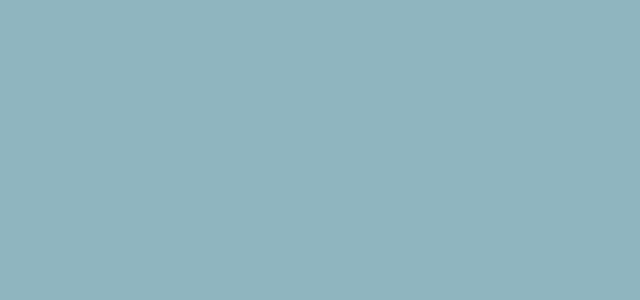
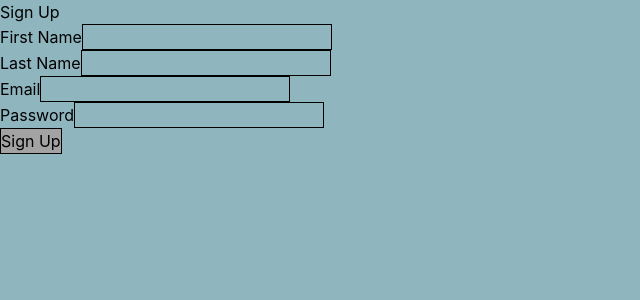
Before and after one commit to EgilVDW/pentia, a Vue app: page /signup in a window 1280 px wide. Before the commit this address had no page. Shown: the top 300 px of the page, without its empty margins (0-640 px from the left). Built offline with nearby package versions, Linux system fonts and the light colour scheme; a web font is replaced by a local one.

Commit message:
add firebase auth with signup, login and changed some functions to use auth instead of fake user

```diff
--- a/src/components/UploadImages.vue
+++ b/src/components/UploadImages.vue
@@ -1,15 +1,11 @@
 <script setup>
-import { onMounted, ref } from "vue";
+import { ref } from "vue";
 import { doc, getDoc, collection, getDocs, query, where, addDoc, serverTimestamp } from "firebase/firestore";
 import { getStorage, ref as storageRef, uploadBytes, getDownloadURL } from "firebase/storage";
-import { db } from "@/firebase";
+import { db, auth } from "@/firebase";
+import { onAuthStateChanged } from "firebase/auth";
 
-const props = defineProps({
-  user: {
-    type: String,
-    required: true
-  }
-});
+
 
 const selectedFiles = ref([]);
 const storage = getStorage();
@@ -39,6 +35,10 @@ function handleFile(event) {
 
 
 async function upload() {
+  if (!projectId.value) {
+    console.error("Project not loaded yet");
+    return;
+  }
   if (!selectedFiles.value.length) {
     console.log("No files selected");
     return;
@@ -80,18 +80,19 @@ async function upload() {
 }
 
 
-async function loadData(){
-  const userId = props.user;
+async function loadData(userId){
+  console.log(auth.currentUser);
   const userSnap = await getDoc(doc(db, "users", userId));
   if (!userSnap.exists()) return;
 
   const q = query(
     collection(db, "projects"),
-    where("customerId", "==", doc(db, "users", userId))
+    where("managerId", "==", doc(db, "users", userId))
   );
 
   const projectSnap = await getDocs(q);
   if (projectSnap.empty) return;
+
 
   const projectDoc = projectSnap.docs[0];
 
@@ -99,11 +100,15 @@ async function loadData(){
     id: projectDoc.id,
     ...projectDoc.data()
   };
-
   projectId.value = projectDoc.id;
 }
 
-onMounted(() => loadData());
+onAuthStateChanged(auth, (user) => {
+  if (!user) return;
+
+  loadData(user.uid);
+});
+
 </script>
 
 <template>
--- /dev/null
+++ b/src/login.js
@@ -0,0 +1,21 @@
+import { signInWithEmailAndPassword } from "firebase/auth";
+import { auth } from "@/firebase";
+
+export default async function login(
+  email,
+  password
+) {
+  try {
+    const userCredential =
+      await signInWithEmailAndPassword(
+        auth,
+        email,
+        password
+      );
+
+    return userCredential.user;
+  } catch (error) {
+    console.error(error);
+    throw error;
+  }
+}
--- a/src/router/index.js
+++ b/src/router/index.js
@@ -18,6 +18,7 @@ import DesktopHomeView from "@/views/desktop/HomeView.vue";
 import CustomerView from "@/views/desktop/CustomerView.vue";
 import UploadImagesView from "@/views/desktop/UploadImagesView.vue";
 import MaterialsUploadView from "@/views/desktop/MaterialsUploadView.vue";
+import SignupView from "@/views/Signup.vue";
 import { createRouter, createWebHistory } from "vue-router";
 
 const router = createRouter({
@@ -91,6 +92,11 @@ const router = createRouter({
       ]
     },
     {
+      path: "/signup",
+      name: "signup",
+      component: SignupView
+    },
+    {
       path: "/login",
       name: "login",
       component: LoginView
--- /dev/null
+++ b/src/signup.js
@@ -0,0 +1,20 @@
+import { createUserWithEmailAndPassword } from "firebase/auth";
+
+import { auth } from "./firebase";
+
+
+export default async function signup(email, password) {
+  try {
+    const userCredential =
+      await createUserWithEmailAndPassword(
+        auth,
+        email,
+        password
+      );
+
+    return userCredential.user;
+  } catch (error) {
+    console.error(error);
+    throw error;
+  }
+}
--- a/src/views/FrontpageView.vue
+++ b/src/views/FrontpageView.vue
@@ -10,8 +10,8 @@ import ConstructionSiteImages from "@/components/ConstructionSiteImages.vue";
 
 import { ref, onMounted, computed } from "vue";
 import { doc, getDoc, collection, getDocs, query, where } from "firebase/firestore";
-import { db } from "@/firebase";
-
+import { db, auth } from "@/firebase";
+import { onAuthStateChanged } from "firebase/auth";
 import { getStorage, ref as storageRef,  listAll } from "firebase/storage";
 
 const storage = getStorage();
@@ -27,9 +27,8 @@ async function getImages() {
 const user = ref(null);
 const project = ref(null);
 
-async function loadData() {
-  const userId = "FVyJCzaC2MGGqbDsDwsF";
-  // const userId = auth.currentUser.uid;
+async function loadData(userId) {
+  // const userId = "FVyJCzaC2MGGqbDsDwsF";
 
   const userSnap = await getDoc(doc(db, "users", userId));
   if (!userSnap.exists()) return;
@@ -57,7 +56,13 @@ async function loadData() {
   getImages();
 }
 
-onMounted(loadData);
+onMounted(() => {
+  onAuthStateChanged(auth, (user) => {
+    if (!user) return;
+
+    loadData(user.uid);
+  });
+});
 
 const userName = computed(() => user.value?.firstName + " " + user.value?.lastName || "");
 
--- a/src/views/LoginView.vue
+++ b/src/views/LoginView.vue
@@ -4,11 +4,28 @@ import LoginInput from "@/components/LoginInput.vue";
 import LoginPassword from "@/components/LoginPassword.vue";
 import LoginButton from "@/components/LoginButton.vue";
 import logoUrl from "@/assets/images/Milton_logo_white_outline.png";
+import login from "@/login";
 
 const email = ref("");
 const password = ref("");
 
-const handleLogin = () => {};
+const error = ref("");
+
+const handleLogin = async () => {
+  error.value = "";
+
+  try {
+    const user = await login(
+      email.value,
+      password.value
+    );
+
+    console.log("Logged in:", user);
+
+  } catch (err) {
+    error.value = err.message;
+  }
+};
 </script>
 
 <template>
@@ -30,7 +47,7 @@ const handleLogin = () => {};
         <form class="login-view__form" @submit.prevent="handleLogin">
           <LoginInput
             v-model="email"
-            placeholder="Brugernavn"
+            placeholder="Email"
             class="login-view__input"
           />
 
--- /dev/null
+++ b/src/views/Signup.vue
@@ -0,0 +1,109 @@
+<script setup>
+import { ref } from "vue";
+import signup from "@/signup";
+import { doc, setDoc } from "firebase/firestore";
+import { db } from "@/firebase";
+
+
+const firstName = ref("");
+const lastName = ref("");
+const email = ref("");
+const password = ref("");
+const error = ref("");
+const success = ref(false);
+const user = ref();
+
+async function handleSignup() {
+  error.value = "";
+  success.value = false;
+
+  try {
+    user.value = await signup(
+      email.value,
+      password.value
+    );
+    success.value = true;
+
+    email.value = "";
+    password.value = "";
+  } catch (err) {
+    error.value = err.message;
+  }
+  await setDoc(doc(db, "users", user.value.uid),{
+    avatarPath: "",
+    email: user.value.email,
+    firstName: firstName.value,
+    lastName: lastName.value,
+    isActive: true,
+    phoneNumber: "",
+    role: "customer"
+  });
+}
+
+
+
+</script>
+
+<template>
+  <div>
+    <h1>Sign Up</h1>
+    <form @submit.prevent="handleSignup">
+      <div>
+        <label>First Name</label>
+        <input
+          class="border"
+          v-model="firstName"
+          type="text"
+          required
+        />
+      </div>
+      <div>
+        <label>Last Name</label>
+        <input
+          class="border"
+          v-model="lastName"
+          type="text"
+          required
+        />
+      </div>
+      <div>
+        <label>Email</label>
+        <input
+          class="border"
+          v-model="email"
+          type="email"
+          required
+        />
+      </div>
+      <div>
+        <label>Password</label>
+        <input
+          class="border"
+          v-model="password"
+          type="password"
+          required
+        />
+      </div>
+      <button class="border background" type="submit">
+        Sign Up
+      </button>
+    </form>
+
+    <p v-if="error">
+      {{ error }}
+    </p>
+
+    <p v-if="success">
+      Account created successfully!
+    </p>
+  </div>
+</template>
+
+<style scoped lang="scss">
+.border{
+  border: 1px solid #000;
+}
+.background{
+  background-color: #a3a3a3;
+}
+</style>
--- a/src/views/desktop/UploadImagesView.vue
+++ b/src/views/desktop/UploadImagesView.vue
@@ -1,13 +1,12 @@
 <script setup>
 import UploadImages from "@/components/UploadImages.vue";
-import { ref } from "vue";
 
-const fakeUser = ref("");
-fakeUser.value = "FVyJCzaC2MGGqbDsDwsF";
+
+
 </script>
 
 <template>
-  <UploadImages :user="fakeUser"/>
+  <UploadImages />
 </template>
 
 <style scoped lang="scss">
```
